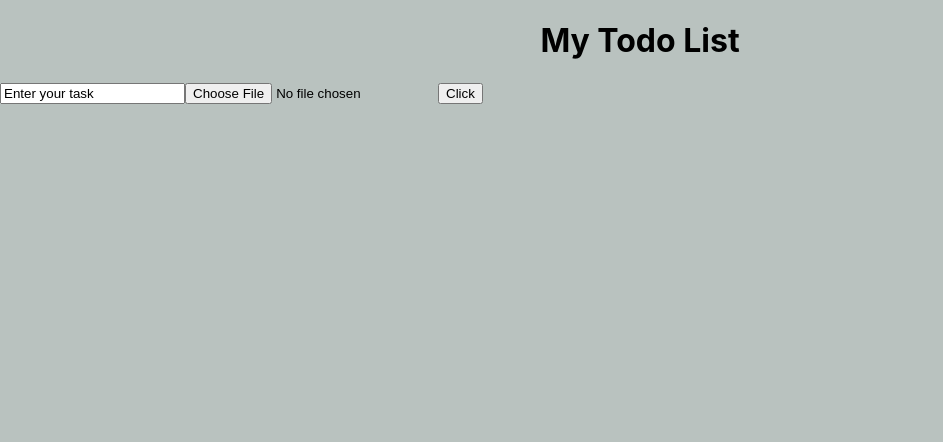
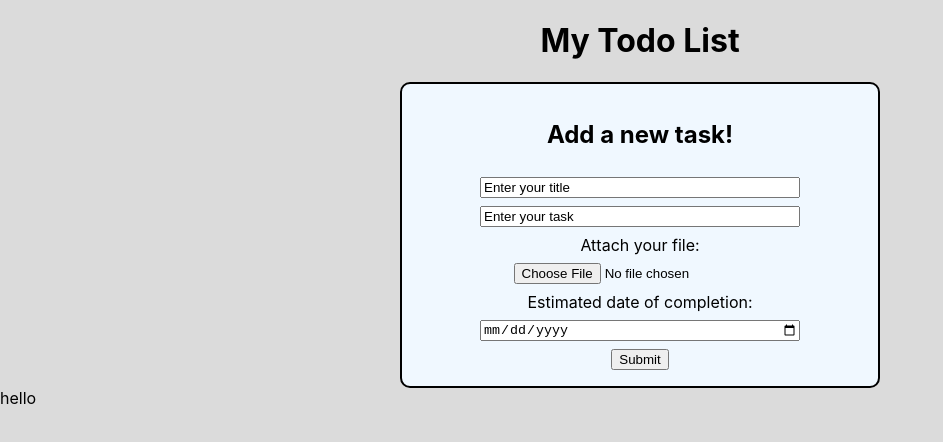
Before and after one commit to i-sviridov/todo-jobtest, a Next.js app: page / in a window 1280 px wide. Shown: the top 442 px of the page, without its empty margins (0-943 px from the left). Built offline with nearby package versions, Linux system fonts and the light colour scheme; no server answers.

Commit message:
added styles for the input field

```diff
--- a/components/InputField.js
+++ b/components/InputField.js
@@ -1,42 +1,70 @@
 import { useState } from 'react';
 import { storage } from '../firebase';
 import { ref, uploadBytes } from 'firebase/storage';
+import classes from './dist/InputField.module.css';
 
 export default function InputField(props) {
-  const [userInput, setUserInput] = useState('Enter your task');
-
-  function userInputHandler(event) {
-    setUserInput(event.target.value);
-  }
+  const [titleInput, setTitleInput] = useState('Enter your title');
+  const [taskInput, setTaskInput] = useState('Enter your task');
+  const [dateInput, setDateInput] = useState();
 
   function submitFormHandler(event) {
     event.preventDefault();
-    const file = event.target[1]?.files[0];
+    const file = event.target[2]?.files[0];
     if (!file) return;
     const storageRef = ref(storage, `files/${file.name}`);
     uploadBytes(storageRef, file);
     fetch('https://todo-app-f2649-default-rtdb.firebaseio.com/tasks.json', {
       method: 'POST',
       body: JSON.stringify({
-        task: userInput,
+        title: titleInput,
+        task: taskInput,
+        date: dateInput,
+        filename: file.name,
       }),
     }).then(() => {
-      setUserInput('Enter your task');
+      setTitleInput('Enter your title');
+      setTaskInput('Enter your task');
+      setDateInput('');
       props.setIsLoading(true);
     });
   }
 
   return (
-    <form onSubmit={submitFormHandler}>
+    <form onSubmit={submitFormHandler} className={classes.form}>
+      <h2>Add a new task!</h2>
       <input
         type="text"
-        id="input"
-        name="input-field"
-        value={userInput}
-        onChange={userInputHandler}
+        id="title"
+        name="title-field"
+        value={titleInput}
+        className={classes.input}
+        onChange={(event) => setTitleInput(event.target.value)}
       />
-      <input type="file" />
-      <button>Click</button>
+      <input
+        type="text"
+        id="task"
+        name="task-field"
+        value={taskInput}
+        className={classes.input}
+        onChange={(event) => setTaskInput(event.target.value)}
+      />
+      <label htmlFor="file">Attach your file:</label>
+
+      <input type="file" id="file" />
+      <label htmlFor="start">Estimated date of completion:</label>
+
+      <input
+        type="date"
+        id="start"
+        name="trip-start"
+        min="2022-11-01"
+        max="2023-11-01"
+        className={classes.input}
+        value={dateInput}
+        onChange={(event) => setDateInput(event.target.value)}
+      />
+      <button>Submit</button>
     </form>
   );
 }
--- /dev/null
+++ b/components/InputField.module.less
@@ -0,0 +1,16 @@
+.form {
+  display: flex;
+  gap: 0.5rem;
+  flex-direction: column;
+  width: 30rem;
+  margin: 0 auto;
+  padding: 1rem;
+  border: 2px solid rgb(0, 0, 0);
+  border-radius: 10px;
+  align-items: center;
+  background-color: aliceblue;
+}
+
+.input {
+  width: 20rem;
+}
--- a/components/TaskList.js
+++ b/components/TaskList.js
@@ -1,5 +1,3 @@
-import { SERVER_PROPS_ID } from 'next/dist/shared/lib/constants';
-
 export default function TaskList(props) {
-  return <article>{props.data}</article>;
+  return <article>hello</article>;
 }
--- a/next.config.js
+++ b/next.config.js
@@ -1,6 +1,6 @@
 /** @type {import('next').NextConfig} */
 const nextConfig = {
   reactStrictMode: true,
-}
+};
 
-module.exports = nextConfig
+module.exports = nextConfig;
--- a/pages/index.js
+++ b/pages/index.js
@@ -18,7 +18,10 @@ export default function Home() {
       const loadedTasks = [];
 
       for (const key in responseData) {
-        loadedTasks.push(responseData[key].task);
+        const taskObject = responseData[key];
+        taskObject.id = key;
+
+        loadedTasks.push(taskObject);
       }
 
       setLoadedTasks(loadedTasks);
@@ -26,8 +29,6 @@ export default function Home() {
     };
     fetchTasks();
   }, [isLoading]);
-
-  console.log(loadedTasks);
 
   return (
     <>
--- a/styles/globals.css
+++ b/styles/globals.css
@@ -1,6 +1,6 @@
 html,
 body {
-  background-color: rgb(185, 194, 191);
+  background-color: rgb(219, 219, 219);
   padding: 0;
   margin: 0;
   font-family: -apple-system, BlinkMacSystemFont, Segoe UI, Roboto, Oxygen,
@@ -29,3 +29,10 @@ a {
     background: black;
   }
 }
+
+.wrapper {
+  flex: 1 1 100%;
+  position: relative;
+  display: grid;
+  gap: 0.2em;
+}
```
Also changed, not shown: components/TaskList.module.less (added), components/dist/InputField.module.css (added), components/dist/TaskList.module.css (added), 1 other file (tests, documents, lock files or other folders).
